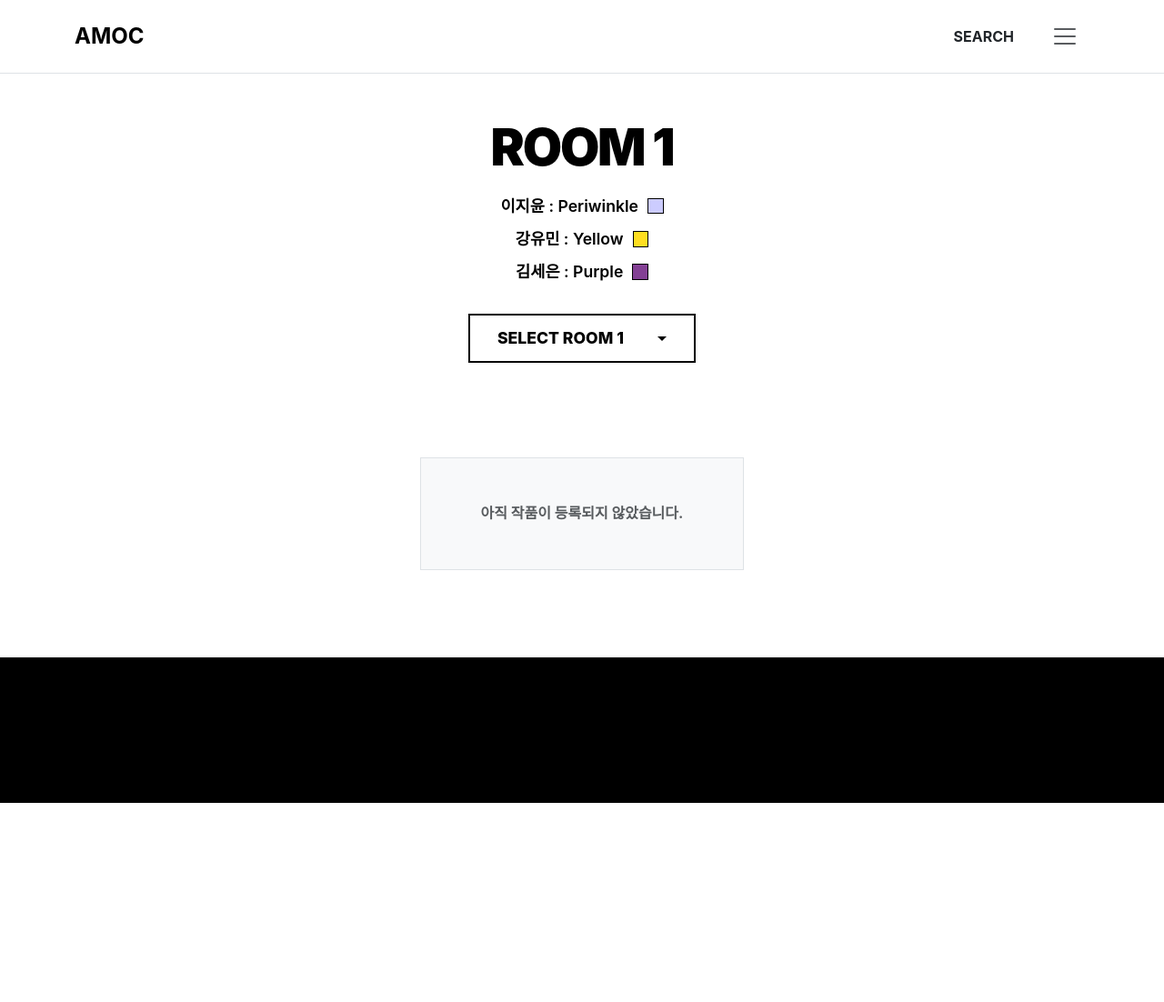
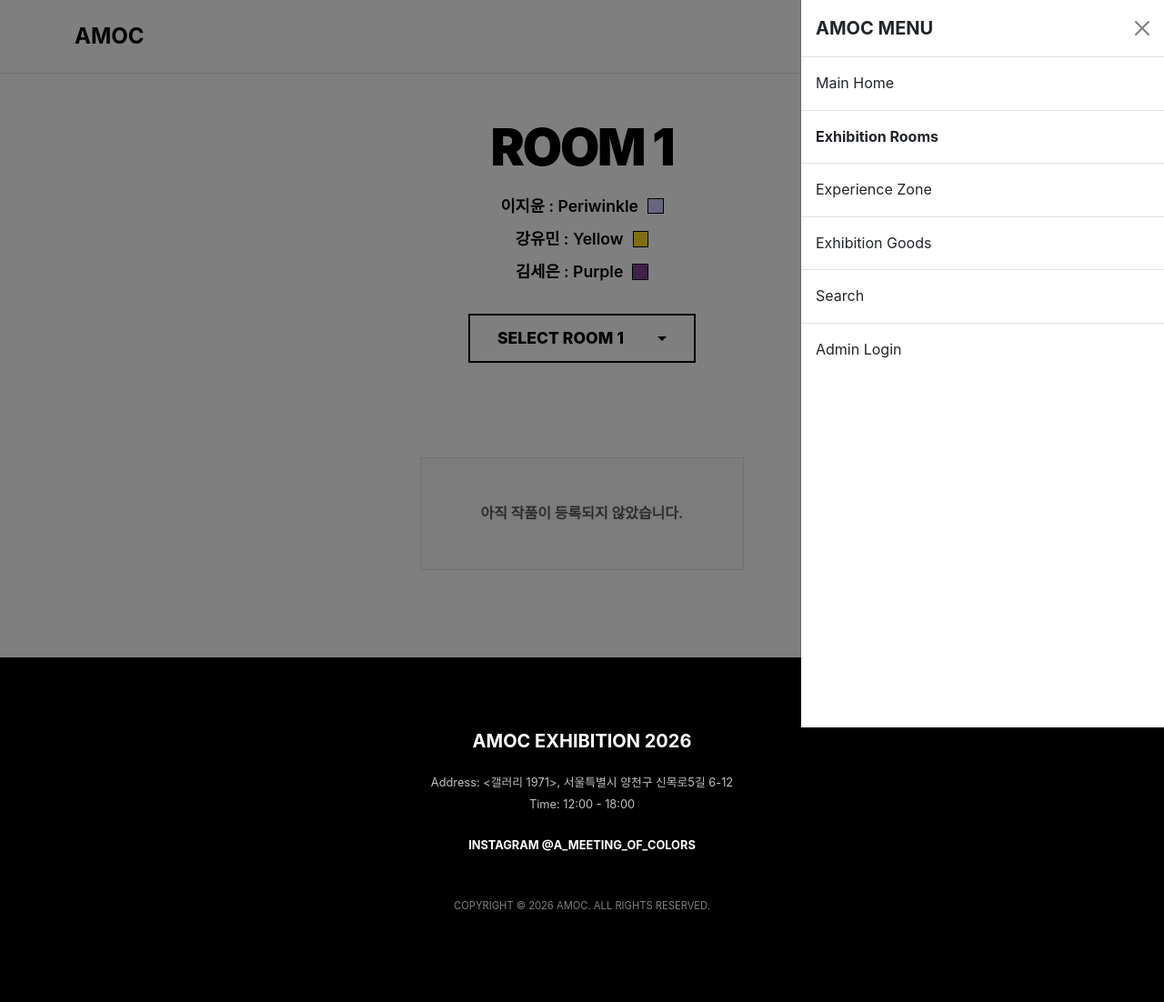
Before and after one commit to KyleKL/AMOC, a Flask app: page /room/1 in a window 1280 px wide, after a click that opens the changed part. Shown: the whole page at 91% size. Before the commit the page ends 883 px from the top, so only its background shows below. Run offline with Flask 3, Linux system fonts and the light colour scheme; some web fonts are replaced.

Commit message:
Update room.html 3

```diff
--- a/templates/room.html
+++ b/templates/room.html
@@ -55,6 +78,28 @@
         </div>
     </div>
 </nav>
+
+<div class="offcanvas offcanvas-end" id="sideMenu">
+    <div class="offcanvas-header border-bottom">
+        <h5 class="offcanvas-title fw-bold">AMOC MENU</h5>
+        <button type="button" class="btn-close" data-bs-dismiss="offcanvas"></button>
+    </div>
+    <div class="offcanvas-body p-0">
+        <div class="list-group list-group-flush">
+            <a href="/" class="list-group-item list-group-item-action py-3">Main Home</a>
+            <a href="/room/1" class="list-group-item list-group-item-action py-3 fw-bold text-dark">Exhibition Rooms</a>
+            <a href="/experience" class="list-group-item list-group-item-action py-3">Experience Zone</a>
+            <a href="/goods" class="list-group-item list-group-item-action py-3">Exhibition Goods</a>
+            <a href="/search" class="list-group-item list-group-item-action py-3">Search</a>
+            {% if session['user_id'] %}
+            <a href="/admin" class="list-group-item list-group-item-action py-3 text-primary">Admin Panel</a>
+            <a href="/logout" class="list-group-item list-group-item-action py-3 text-danger">Logout</a>
+            {% else %}
+            <a href="/login" class="list-group-item list-group-item-action py-3">Admin Login</a>
+            {% endif %}
+        </div>
+    </div>
+</div>
 
 <div class="container py-5">
     <header class="mb-4 text-center">
@@ -96,14 +143,25 @@
         </div>
         {% else %}
         <div class="col-12 py-5 d-flex justify-content-center align-items-center">
-            <div class="text-center p-5 border w-100 bg-light text-muted fw-bold">아직 작품이 등록되지 않았습니다.</div>
+            <div class="text-center p-5 border w-100 bg-light text-muted fw-bold">
+                아직 작품이 등록되지 않았습니다.
+            </div>
         </div>
         {% endfor %}
     </div>
 </div>
 
 <footer>
-    </footer>
+    <div class="container text-center">
+        <h5 class="mb-4 fw-bold">AMOC EXHIBITION 2026</h5>
+        <p class="mb-1 opacity-75">Address: &lt;갤러리 1971&gt;, 서울특별시 양천구 신목로5길 6-12</p>
+        <p class="mb-1 opacity-75">Time: 12:00 - 18:00</p>
+        <div class="mt-4">
+            <a href="https://instagram.com/a_meeting_of_colors" class="text-white text-decoration-none fw-bold" target="_blank">INSTAGRAM @A_MEETING_OF_COLORS</a>
+        </div>
+        <p class="mt-5 opacity-50 small">COPYRIGHT &copy; 2026 AMOC. ALL RIGHTS RESERVED.</p>
+    </div>
+</footer>
 
 <script src="https://cdn.jsdelivr.net/npm/bootstrap@5.3.0/dist/js/bootstrap.bundle.min.js"></script>
 </body>
```
Also changed, not shown: other parts of templates/room.html (+35 -10 lines).
